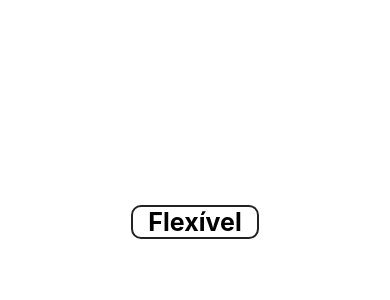
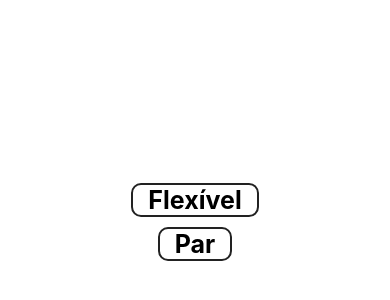
Before and after one commit to molimpio/react-native-exercicios, a React Native app: screen / in a window 390 px wide. Shown: the part 200-500 px from the top of the page. Built offline with nearby package versions, Linux system fonts and the light colour scheme.

Commit message:
renderização condicional com ternario

```diff
--- a/src/App.js
+++ b/src/App.js
@@ -1,12 +1,15 @@
 import React, { Component } from 'react'
-import { View, Text, StyleSheet } from 'react-native'
+import { View, StyleSheet } from 'react-native'
+
 import Simples from './componentes/Simples'
+import ParImpar from './componentes/ParImpar'
 
 export default class App extends Component {
     render() {
         return (
             <View style={styles.container}>
                 <Simples texto="Flexível"/>
+                <ParImpar numero={32} />
             </View>
         )
     }
--- /dev/null
+++ b/src/componentes/ParImpar.js
@@ -0,0 +1,12 @@
+import React from 'react'
+import { View, Text } from 'react-native'
+import Padrao from '../estilo/Padrao'
+
+export default props =>
+    <View>
+        {
+            props.numero % 2 == 0
+            ? <Text style={Padrao.ex}>Par</Text>
+            : <Text style={Padrao.ex}>Ímpar</Text>
+        }
+    </View>
```
